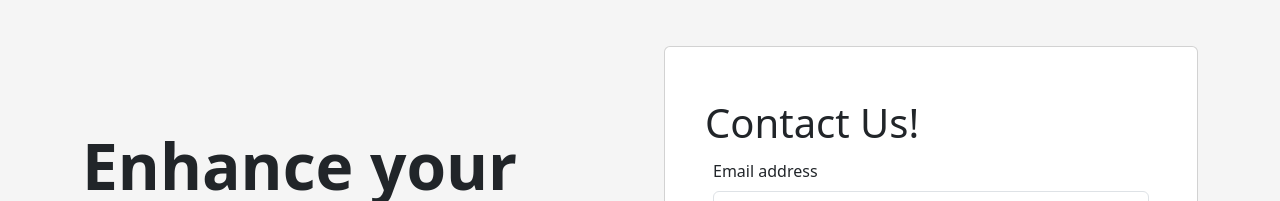
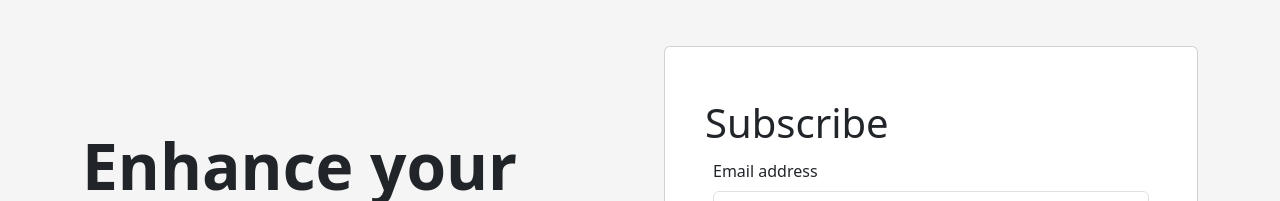
Before and after one commit to idrisaminullah/Safety-Training-Site, a plain HTML site: page index.html in a window 1280 px wide. Shown: the part 1427-1628 px from the top of the page. Drawn offline with nearby package versions, Linux system fonts and the light colour scheme.

Commit message:
Contact us to subscribe

```diff
--- a/index.html
+++ b/index.html
@@ -203,7 +203,7 @@
                   <form>
                     <!-- 2 column grid layout with text inputs for the first and last names -->
                     <div class="row" id="contacts">
-                      <h1 class="p-1">Contact Us!</h1>
+                      <h1 class="p-1">Subscribe</h1>
                       <div class="mb-3">
                         <label for="exampleFormControlInput1" class="form-label">Email address</label>
                         <input type="email" class="form-control" id="exampleFormControlInput1" placeholder="name@example.com">
```
